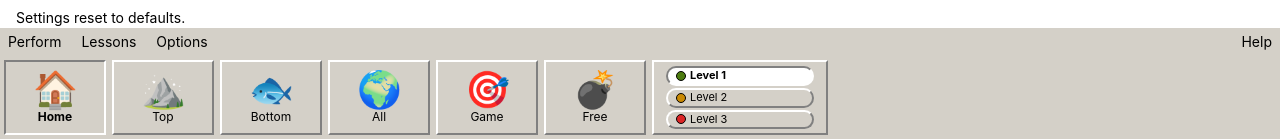
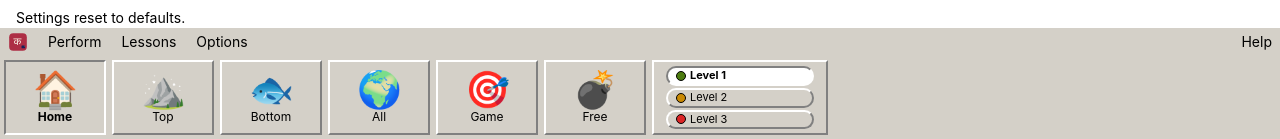
Before and after one commit to Abhishek-Gaire/typeshala, a React (Vite) app: page / in a window 1280 px wide. Shown: the top 139 px of the page. Built offline with nearby package versions, Linux system fonts and the light colour scheme; the HTML template or start-up script is replaced by a standard one.

Commit message:
feat: wire classic menus with restart, lessons, and about dialog

```diff
--- a/src/App.tsx
+++ b/src/App.tsx
@@ -25,6 +25,7 @@ export default function App() {
   const [classicLevel, setClassicLevel] = useState(1);
   const [classicName, setClassicName] = useState("");
   const [classicWpm, setClassicWpm] = useState(0);
+  const [restartKey, setRestartKey] = useState(0);
 
   const layout = ui.layout;
 
@@ -123,12 +124,16 @@ export default function App() {
           onSettings={() => {
             setView({ name: "settings" });
           }}
+          onRestart={() => {
+            setRestartKey((k) => k + 1);
+          }}
         >
           {classicScreen === "game" ? (
             gameLoading ? (
               <StateView kind="loading" text={ui.text} />
             ) : (
               <GameView
+                key={`game-${String(restartKey)}`}
                 prompts={gamePrompts}
                 text={ui.text}
                 onQuit={() => {
@@ -138,7 +143,7 @@ export default function App() {
             )
           ) : (
             <ClassicScreen
-              key={`${classicScreen}-${String(classicLevel)}-${layout}`}
+              key={`${classicScreen}-${String(classicLevel)}-${layout}-${String(restartKey)}`}
               screen={classicScreen}
               level={classicLevel}
               layout={layout}
--- a/src/components/ClassicShell.tsx
+++ b/src/components/ClassicShell.tsx
@@ -1,5 +1,5 @@
 /** Shared classic shell (spec 0012 Option 2). Win95 style gray chrome, raised buttons, icon toolbar. */
-import type { ReactNode } from "react";
+import { useState, type ReactNode } from "react";
 import type { ClassicScreenId } from "../domain/classicLayout";
 import type { LayoutId } from "../domain/datastore";
 import type { StringKey } from "../i18n/keys";
@@ -38,6 +38,7 @@ export function ClassicShell({
   onLayout,
   onName,
   onSettings,
+  onRestart,
   children,
 }: {
   screen: ClassicScreenId;
@@ -51,28 +52,169 @@ export function ClassicShell({
   onLayout: (l: LayoutId) => void;
   onName: (n: string) => void;
   onSettings: () => void;
+  onRestart: () => void;
   children: ReactNode;
 }) {
-  const menu: Array<{ key: StringKey; action?: () => void }> = [
-    { key: "menu.perform" },
-    { key: "menu.lessons" },
-    { key: "menu.options", action: onSettings },
-  ];
+  type MenuId = "perform" | "lessons" | "help";
+  const [openMenu, setOpenMenu] = useState<MenuId | null>(null);
+  const [aboutOpen, setAboutOpen] = useState(false);
+  function toggle(menu: MenuId) {
+    setOpenMenu((cur) => (cur === menu ? null : menu));
+  }
+  function closeMenus() {
+    setOpenMenu(null);
+  }
+  const LESSON_SCREENS: ClassicScreenId[] = ["home", "top", "bottom", "all"];
+  const LESSON_KEYS: StringKey[] = ["classic.home", "classic.top", "classic.bottom", "classic.all"];
+  const MENU_POP = `absolute top-full left-0 z-10 min-w-44 ${RAISED} bg-[#d4d0c8] py-1`;
+  const MENU_ITEM =
+    "block w-full px-3 py-1 text-left text-sm text-black hover:bg-[#16205b] hover:text-white";
   return (
     <section aria-label="classic practice" className="flex flex-1 flex-col bg-[#d4d0c8]">
-      <nav className="flex gap-5 px-2 py-1 text-sm text-black" aria-label="menu">
-        {menu.map((m) =>
-          m.action !== undefined ? (
-            <button key={m.key} type="button" onClick={m.action} className="hover:underline">
-              {text(m.key)}
+      <nav
+        className="flex items-center gap-5 px-2 py-1 text-sm text-black"
+        aria-label="menu"
+        onKeyDown={(e) => {
+          if (e.key === "Escape") {
+            closeMenus();
+            setAboutOpen(false);
+          }
+        }}
+      >
+        <img
+          src="/typeshala_app_icon.svg"
+          alt="Typeshala"
+          width={20}
+          height={20}
+          className="h-5 w-5"
+        />
+        <div className="relative">
+          <button
+            type="button"
+            aria-haspopup="true"
+            aria-expanded={openMenu === "perform"}
+            onClick={() => {
+              toggle("perform");
+            }}
+            className="hover:underline"
+          >
+            {text("menu.perform")}
+          </button>
+          {openMenu === "perform" && (
+            <div role="menu" className={MENU_POP}>
+              <button
+                type="button"
+                role="menuitem"
+                className={MENU_ITEM}
+                onClick={() => {
+                  onRestart();
+                  closeMenus();
+                }}
+              >
+                {text("menu.restart")}
+              </button>
+            </div>
+          )}
+        </div>
+        <div className="relative">
+          <button
+            type="button"
+            aria-haspopup="true"
+            aria-expanded={openMenu === "lessons"}
+            onClick={() => {
+              toggle("lessons");
+            }}
+            className="hover:underline"
+          >
+            {text("menu.lessons")}
+          </button>
+          {openMenu === "lessons" && (
+            <div role="menu" className={MENU_POP}>
+              {LESSON_SCREENS.map((s, idx) => (
+                <button
+                  key={s}
+                  type="button"
+                  role="menuitem"
+                  className={MENU_ITEM}
+                  onClick={() => {
+                    onScreen(s);
+                    closeMenus();
+                  }}
+                >
+                  {text(LESSON_KEYS[idx])}
+                </button>
+              ))}
+            </div>
+          )}
+        </div>
+        <button type="button" onClick={onSettings} className="hover:underline">
+          {text("menu.options")}
+        </button>
+        <div className="relative ml-auto">
+          <button
+            type="button"
+            aria-haspopup="true"
+            aria-expanded={openMenu === "help"}
+            onClick={() => {
+              toggle("help");
+            }}
+            className="hover:underline"
+          >
+            {text("menu.help")}
+          </button>
+          {openMenu === "help" && (
+            <div role="menu" className={`${MENU_POP} right-0 left-auto`}>
+              <button
+                type="button"
+                role="menuitem"
+                className={MENU_ITEM}
+                onClick={() => {
+                  setAboutOpen(true);
+                  closeMenus();
+                }}
+              >
+                {text("menu.about")}
+              </button>
+            </div>
+          )}
+        </div>
+      </nav>
+      {aboutOpen && (
+        <div
+          className="fixed inset-0 z-50 flex items-center justify-center bg-black/40 p-4"
+          onClick={() => {
+            setAboutOpen(false);
+          }}
+        >
+          <div
+            role="dialog"
+            aria-modal="true"
+            aria-label={text("about.title")}
+            className={`${RAISED} w-full max-w-md bg-[#d4d0c8] p-3`}
+            onClick={(e) => {
+              e.stopPropagation();
+            }}
+          >
+            <p className="text-sm font-bold text-black">{text("about.title")}</p>
+            <p className="mt-1 text-sm text-black">{text("about.body")}</p>
+            <button
+              type="button"
+              autoFocus
+              onClick={() => {
+                setAboutOpen(false);
+              }}
+              className={`${RAISED} mt-3 bg-[#d4d0c8] px-3 py-1 text-sm text-black`}
+            >
+              {text("menu.close")}
             </button>
-          ) : (
-            <span key={m.key}>{text(m.key)}</span>
-          ),
-        )}
-        <span className="ml-auto">Help</span>
-      </nav>
-      <div className="flex w-[65%] flex-wrap items-stretch gap-1.5 p-1" role="toolbar" aria-label="screens">
+          </div>
+        </div>
+      )}
+      <div
+        className="flex w-[65%] flex-wrap items-stretch gap-1.5 p-1"
+        role="toolbar"
+        aria-label="screens"
+      >
         {SCREENS.map((s, idx) => (
           <button
             key={s}
--- a/src/i18n/en.json
+++ b/src/i18n/en.json
@@ -76,6 +76,11 @@
   "menu.lessons": "Lessons",
   "menu.options": "Options",
   "menu.help": "Help",
+  "menu.restart": "Restart drill",
+  "menu.about": "About Typeshala",
+  "menu.close": "Close",
+  "about.title": "About Typeshala",
+  "about.body": "Typeshala 1.0.0. Level 1 allows repeated units; Levels 2 and 3 forbid immediate repeats. Free runs are never saved.",
   "free.hint": "Type freely. Nothing is saved.",
   "nav.classic": "Classic"
 }
--- a/src/i18n/ne.json
+++ b/src/i18n/ne.json
@@ -76,6 +76,11 @@
   "menu.lessons": "पाठहरू",
   "menu.options": "विकल्पहरू",
   "menu.help": "सहयोग",
+  "menu.restart": "ड्रिल पुनः सुरु",
+  "menu.about": "Typeshala बारे",
+  "menu.close": "बन्द गर्नुहोस्",
+  "about.title": "Typeshala बारे",
+  "about.body": "Typeshala 1.0.0। स्तर 1 मा दोहोरिएका एकाइ हुन्छन्; स्तर 2 र 3 मा लगातार दोहोरिन पाइँदैन। खुला प्रयास कहिल्यै बचत हुँदैन।",
   "free.hint": "खुला टाइप गर्नुहोस्। केही बचत हुँदैन।",
   "nav.classic": "क्लासिक"
 }
```
Also changed, not shown: 1 other file (tests, documents, lock files or other folders).
